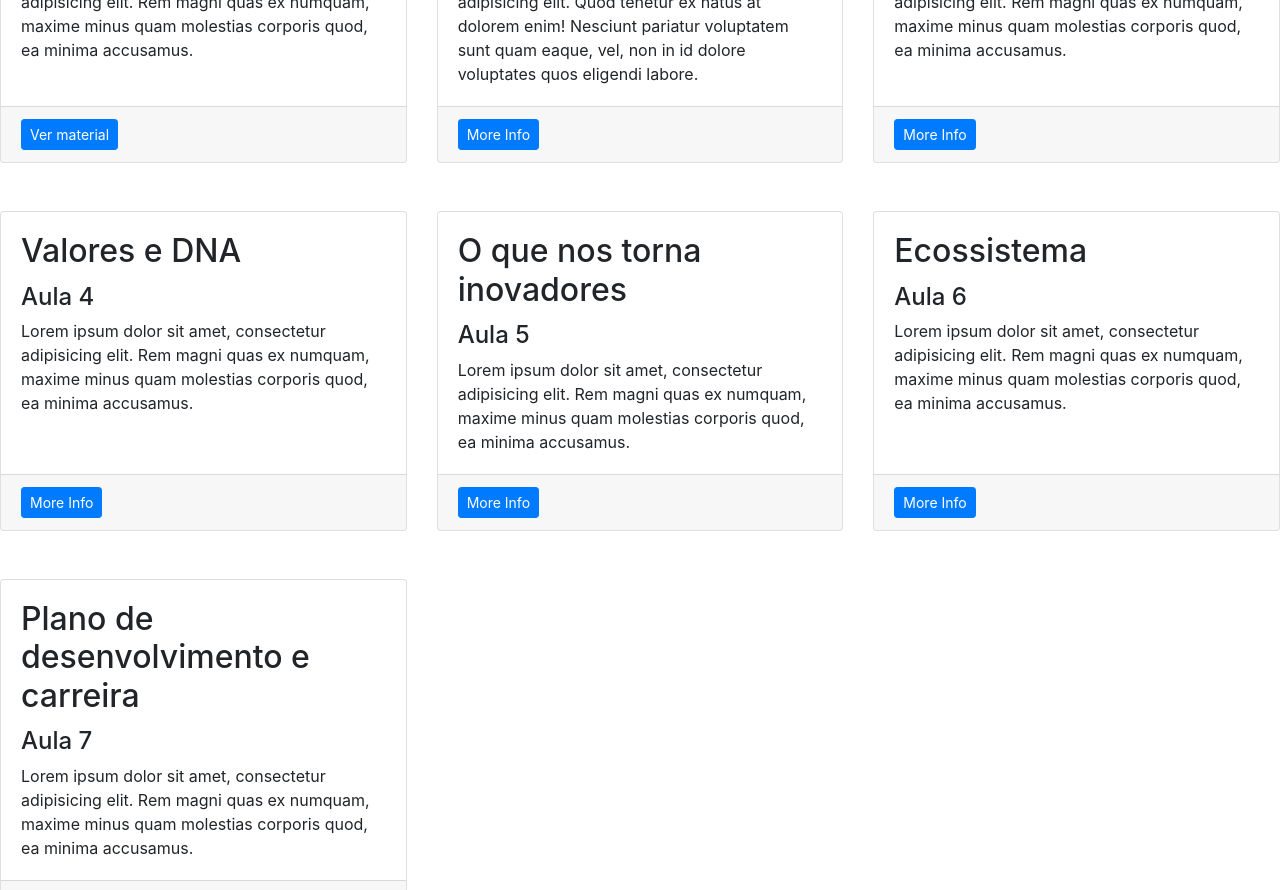
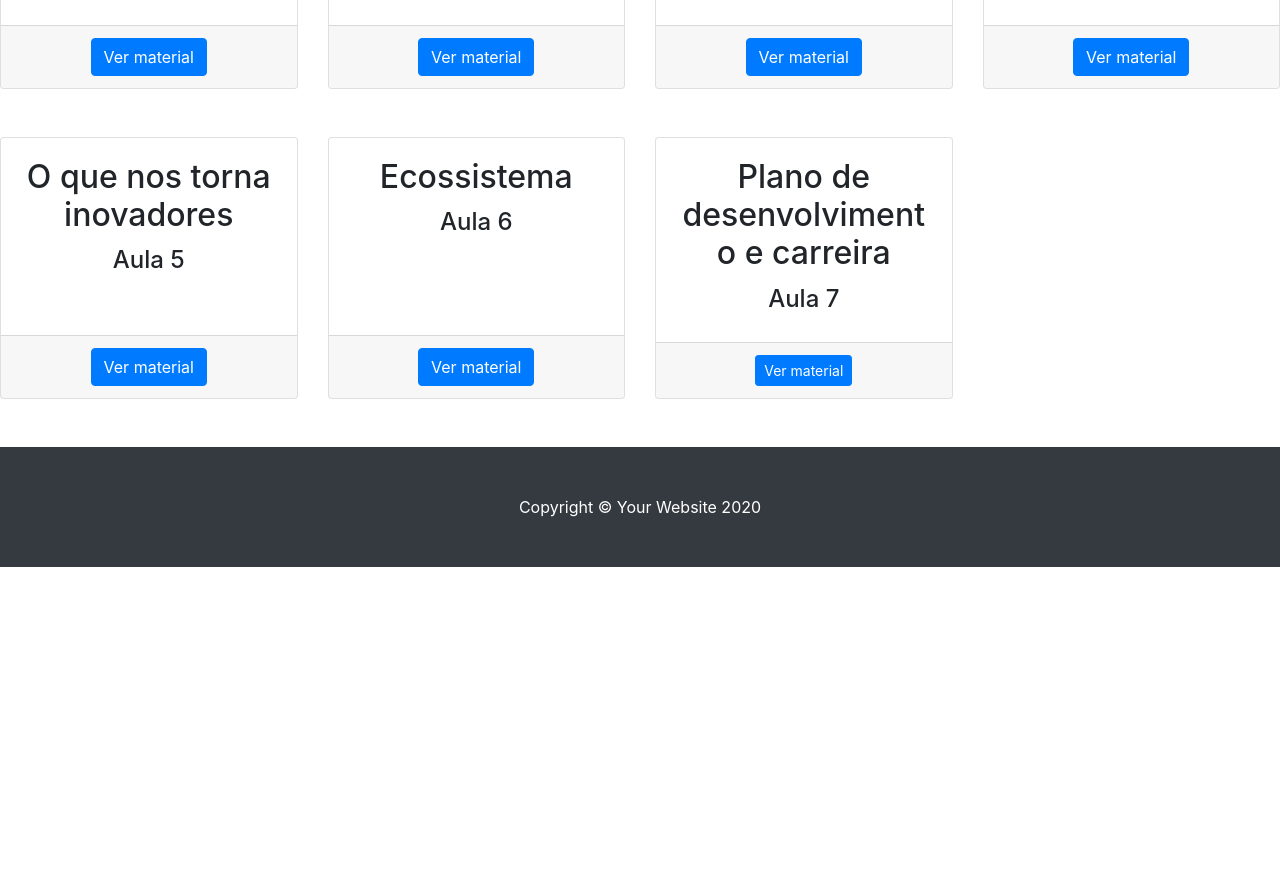
Before and after one commit to brunobernal/material-trilhanxt, a website: page index.html in a window 1280 px wide. Shown: the part 562-1452 px from the top of the page. After the commit the page ends 1129 px from the top, so only its background shows below. Drawn offline with Linux system fonts and the light colour scheme.

Commit message:
Update index.html

```diff
--- a/index.html
+++ b/index.html
@@ -73,93 +73,86 @@
 
     <!-- Content Row -->
     <div class="row">
-      <div class="col-md-4 mb-5">
+      <div class="col-md-3 mb-5" style="text-align: center;">
         <div class="card h-100">
           <div class="card-body">
             <h2 class="card-title">Introdução à NXT</h2>
-            <h4>Aula 1</h4>
-            <p class="card-text">Lorem ipsum dolor sit amet, consectetur adipisicing elit. Rem magni quas ex numquam, maxime minus quam molestias corporis quod, ea minima accusamus.</p>
+            <h4 >Aula 1</h4>
           </div>
           <div class="card-footer">
-            <a href="#" class="btn btn-primary btn-sm">Ver material</a>
+            <a href="#" class="btn btn-primary btn-md">Ver material</a>
           </div>
         </div>
       </div>
       <!-- /.col-md-4 -->
-      <div class="col-md-4 mb-5">
+      <div class="col-md-3 mb-5" style="text-align: center;">
         <div class="card h-100">
           <div class="card-body">
             <h2 class="card-title">Origem</h2>
             <h4>Aula 2</h4>
-            <p class="card-text">Lorem ipsum dolor sit amet, consectetur adipisicing elit. Quod tenetur ex natus at dolorem enim! Nesciunt pariatur voluptatem sunt quam eaque, vel, non in id dolore voluptates quos eligendi labore.</p>
           </div>
           <div class="card-footer">
-            <a href="#" class="btn btn-primary btn-sm">More Info</a>
+            <a href="#" class="btn btn-primary btn-md">Ver material</a>
           </div>
         </div>
       </div>
       <!-- /.col-md-4 -->
-      <div class="col-md-4 mb-5">
+      <div class="col-md-3 mb-5" style="text-align: center;">
         <div class="card h-100">
           <div class="card-body">
             <h2 class="card-title">Propósito</h2>
             <h4>Aula 3</h4>
-            <p class="card-text">Lorem ipsum dolor sit amet, consectetur adipisicing elit. Rem magni quas ex numquam, maxime minus quam molestias corporis quod, ea minima accusamus.</p>
           </div>
           <div class="card-footer">
-            <a href="#" class="btn btn-primary btn-sm">More Info</a>
+            <a href="#" class="btn btn-primary btn-md">Ver material</a>
           </div>
         </div>
       </div>
       <!-- /.col-md-4 -->
-      <div class="col-md-4 mb-5">
+      <div class="col-md-3 mb-5" style="text-align: center;">
         <div class="card h-100">
           <div class="card-body">
             <h2 class="card-title">Valores e DNA</h2>
             <h4>Aula 4</h4>
-            <p class="card-text">Lorem ipsum dolor sit amet, consectetur adipisicing elit. Rem magni quas ex numquam, maxime minus quam molestias corporis quod, ea minima accusamus.</p>
           </div>
           <div class="card-footer">
-            <a href="#" class="btn btn-primary btn-sm">More Info</a>
+            <a href="#" class="btn btn-primary btn-md">Ver material</a>
           </div>
         </div>
       </div>
       <!-- /.col-md-4 -->
-      <div class="col-md-4 mb-5">
+      <div class="col-md-3 mb-5" style="text-align: center;">
         <div class="card h-100">
           <div class="card-body">
             <h2 class="card-title">O que nos torna inovadores</h2>
             <h4>Aula 5</h4>
-            <p class="card-text">Lorem ipsum dolor sit amet, consectetur adipisicing elit. Rem magni quas ex numquam, maxime minus quam molestias corporis quod, ea minima accusamus.</p>
           </div>
           <div class="card-footer">
-            <a href="#" class="btn btn-primary btn-sm">More Info</a>
+            <a href="#" class="btn btn-primary btn-md">Ver material</a>
           </div>
         </div>
       </div>
       <!-- /.col-md-4 -->
-      <div class="col-md-4 mb-5">
+      <div class="col-md-3 mb-5" style="text-align: center;">
         <div class="card h-100">
           <div class="card-body">
             <h2 class="card-title">Ecossistema</h2>
             <h4>Aula 6</h4>
-            <p class="card-text">Lorem ipsum dolor sit amet, consectetur adipisicing elit. Rem magni quas ex numquam, maxime minus quam molestias corporis quod, ea minima accusamus.</p>
           </div>
           <div class="card-footer">
-            <a href="#" class="btn btn-primary btn-sm">More Info</a>
+            <a href="#" class="btn btn-primary btn-md">Ver material</a>
           </div>
         </div>
       </div>
       <!-- /.col-md-4 -->
-      <div class="col-md-4 mb-5">
+      <div class="col-md-3   mb-5" style="text-align: center;">
         <div class="card h-100">
           <div class="card-body">
             <h2 class="card-title">Plano de desenvolvimento e carreira</h2>
             <h4>Aula 7</h4>
-            <p class="card-text">Lorem ipsum dolor sit amet, consectetur adipisicing elit. Rem magni quas ex numquam, maxime minus quam molestias corporis quod, ea minima accusamus.</p>
           </div>
           <div class="card-footer">
-            <a href="#" class="btn btn-primary btn-sm">More Info</a>
+            <a href="#" class="btn btn-primary btn-sm">Ver material</a>
           </div>
         </div>
       </div>
```
